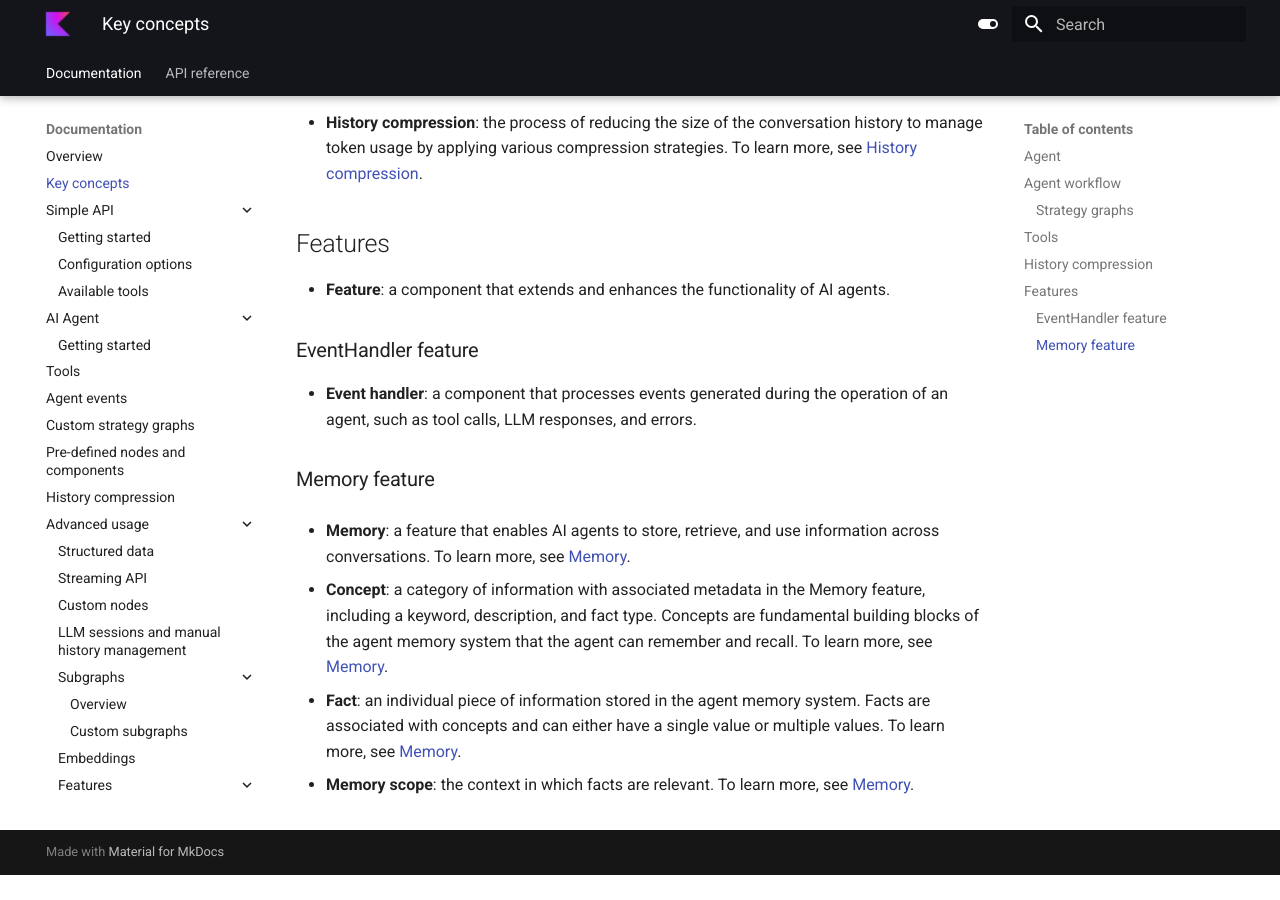
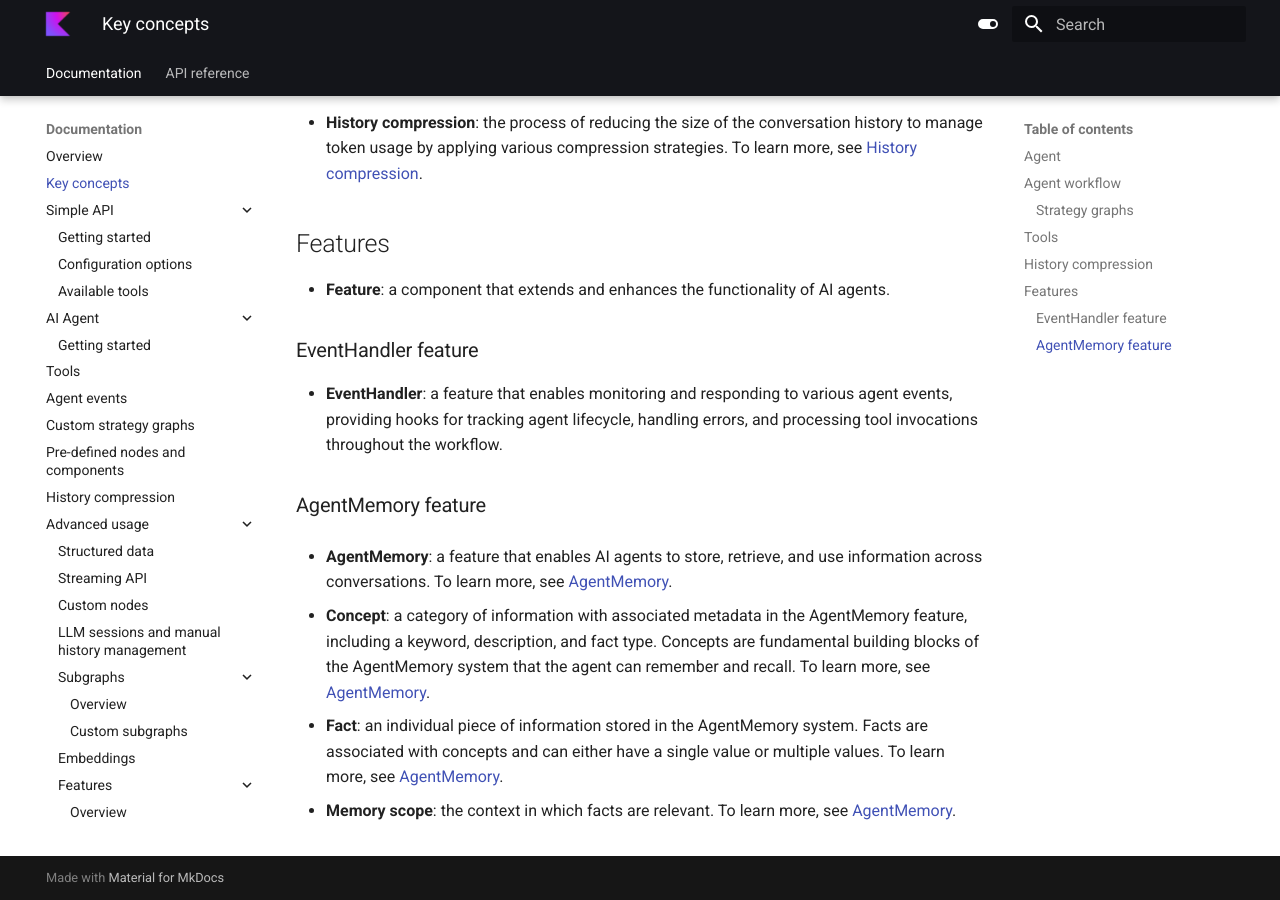
Before and after one commit to JetBrains/koog-docs, an MkDocs documentation site: the page built from docs/key-concepts.md, in a window 1280 px wide and 900 px high, scrolled down 1627 px. Built offline with MkDocs 1.6.1 and Material for MkDocs 9.7.7, drawn with Linux system fonts in a browser that asks for light colours; before the commit the page ends 2502 px from its top, so only the background shows below that; some of the changed text lies outside the part shown.

Commit message:
Update Overview (#23)

```diff
--- a/docs/key-concepts.md
+++ b/docs/key-concepts.md
@@ -22,8 +22,8 @@
 ## Agent workflow
 
 - **Strategy**: a defined workflow for an agent that consists of sequential subgraphs.
-  The strategy defines how the agent processes input, interacts with tools, and generates output.
-  A strategy graph consists of nodes connected by edges that represent transitions between nodes.
+The strategy defines how the agent processes input, interacts with tools, and generates output.
+A strategy graph consists of nodes connected by edges that represent transitions between nodes.
 
 ### Strategy graphs
 
@@ -37,13 +37,13 @@
 - **Conditions**: rules that determine when to follow a particular edge.
 
 - **Subgraph**: a self-contained unit of processing within an agent strategy, with its own set of tools, context, and
-  responsibilities. Information about subgraph operations can be either encapsulated within the subgraph or transferred between
-  subgraphs using the Memory feature.
+responsibilities. Information about subgraph operations can be either encapsulated within the subgraph or transferred between
+subgraphs using the AgentMemory feature.
 
 ## Tools
 
 - **Tool**: a function that an agent can use to perform specific tasks or access external systems. The agent is aware of the
-  available tools and their arguments but lacks knowledge of their implementation details.
+available tools and their arguments but lacks knowledge of their implementation details.
 
 - **Tool call**: a request from an LLM to run a specific tool using the provided arguments. It functions similarly to a function call.
 
@@ -56,7 +56,7 @@
 ## History compression
 
 - **History compression**: the process of reducing the size of the conversation history to manage token usage by applying various compression strategies.
-  To learn more, see [History compression](history-compression.md).
+To learn more, see [History compression](history-compression.md).
 
 ## Features
 
@@ -64,19 +64,19 @@
 
 ### EventHandler feature
 
-- **Event handler**: a component that processes events generated during the operation of an agent, such as tool calls, LLM
-  responses, and errors.
+- **EventHandler**: a feature that enables monitoring and responding to various agent events, providing hooks for tracking agent lifecycle, handling errors, and processing tool invocations
+  throughout the workflow.
 
-### Memory feature
+### AgentMemory feature
 
-- **Memory**: a feature that enables AI agents to store, retrieve, and use information across conversations. To learn more, see [Memory](memory.md).
+- **AgentMemory**: a feature that enables AI agents to store, retrieve, and use information across conversations. To learn more, see [AgentMemory](agent-memory.md).
 
-- **Concept**: a category of information with associated metadata in the Memory feature, including a keyword,
-  description, and fact type. Concepts are fundamental building blocks of the agent memory system that the agent can remember and recall.
-  To learn more, see [Memory](memory.md).
+- **Concept**: a category of information with associated metadata in the AgentMemory feature, including a keyword,
+description, and fact type. Concepts are fundamental building blocks of the AgentMemory system that the agent can remember and recall.
+To learn more, see [AgentMemory](agent-memory.md).
 
-- **Fact**: an individual piece of information stored in the agent memory system.
-  Facts are associated with concepts and can either have a single value or multiple values.
-  To learn more, see [Memory](memory.md).
+- **Fact**: an individual piece of information stored in the AgentMemory system.
+Facts are associated with concepts and can either have a single value or multiple values.
+To learn more, see [AgentMemory](agent-memory.md).
 
-- **Memory scope**: the context in which facts are relevant. To learn more, see [Memory](memory.md).
+- **Memory scope**: the context in which facts are relevant. To learn more, see [AgentMemory](agent-memory.md).
```
Also changed, not shown: docs/ai-agent-getting-started.md (+6 -4 lines), docs/index.md (+88 -24 lines), docs/simple-api-getting-started.md (+11 -8 lines).
